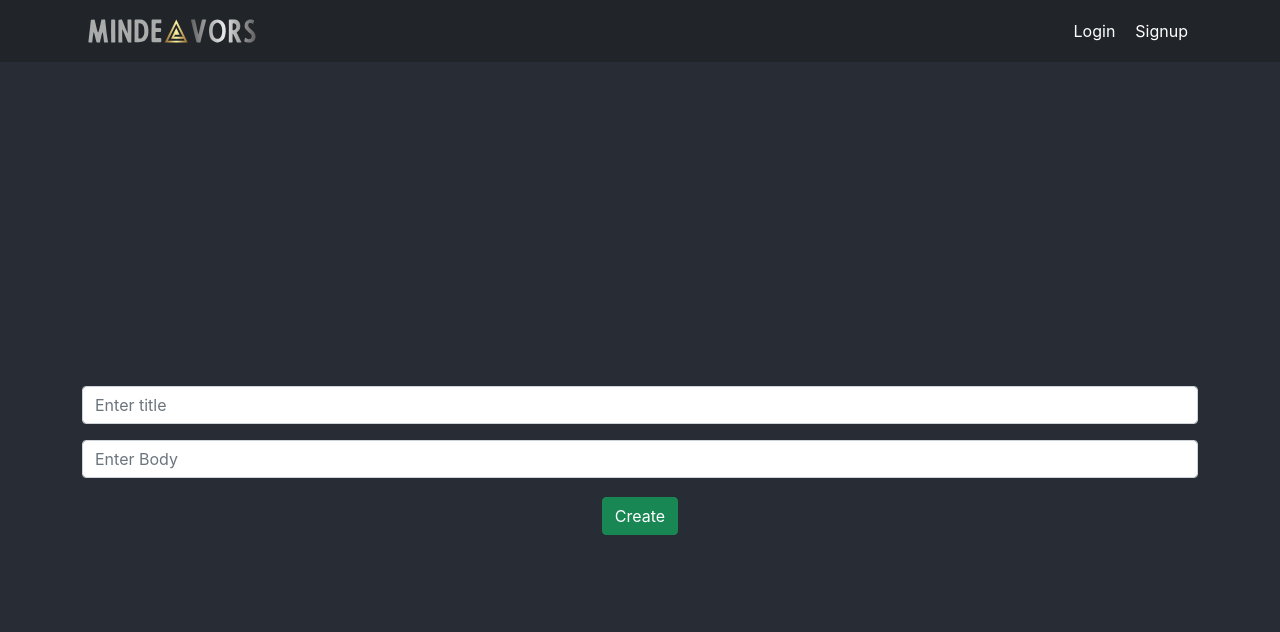
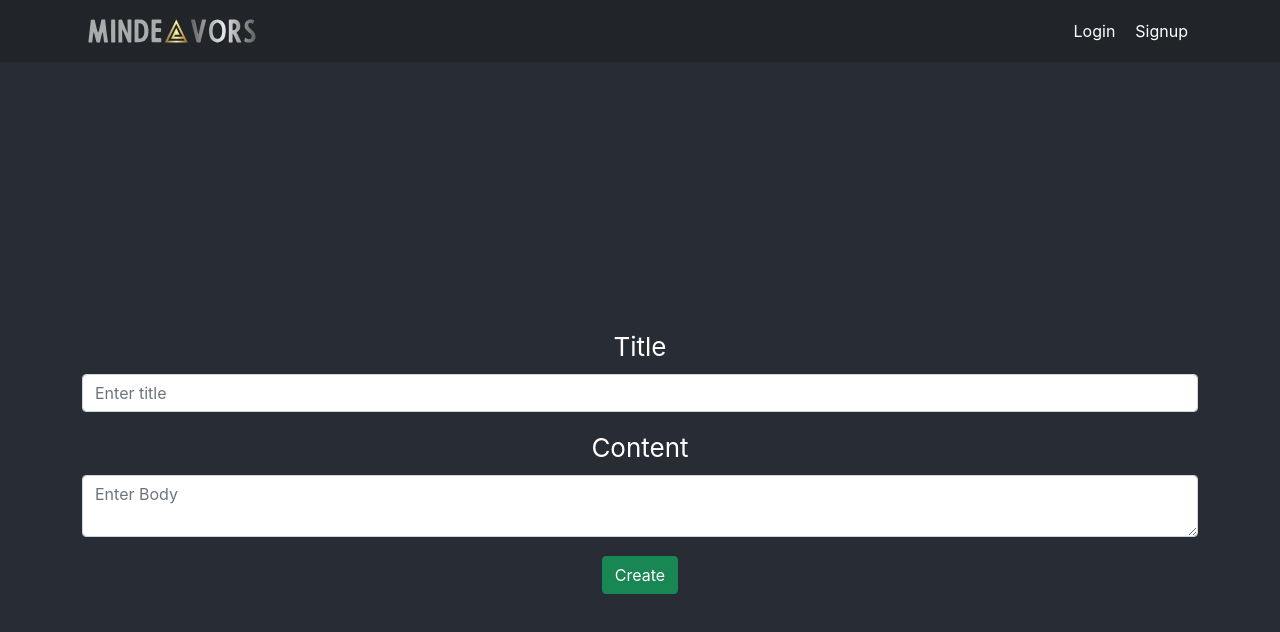
Before and after one commit to hossamabdulmagid/Mindeavors, a React (Create React App) app: page /create-post in a window 1280 px wide. Shown: the top 632 px of the page. Built offline with nearby package versions, Linux system fonts and the light colour scheme; no server answers.

Commit message:
change input to text area in CreatePost

```diff
--- a/src/App.jsx
+++ b/src/App.jsx
@@ -50,6 +50,8 @@ const App = ({currentUser, setCurrentUser}) => {
                         <Route path="/posts/:id" element={<SinglePost/>}/>
                         <Route path="/edit-post/:id" element={<EditPost/>}/>
                         <Route path="/create-post" element={<CreatePost/>}/>
+                        <Route path="/create-post"
+                               element={currentUser ? <Navigate to="/create-post"/> : <CreatePost/>}/>
                     </Routes>
                 </header>
             </div>
--- a/src/components/createpost/createpost.component.jsx
+++ b/src/components/createpost/createpost.component.jsx
@@ -53,6 +53,9 @@ const CreatePost = ({Do_createPost, newPostData}) => {
                     </div>
                     : <Form onSubmit={handleSubmit}>
                         <Form.Group className="mb-3" controlId="formBasicEmail">
+                            <Form.Label>
+                                Title
+                            </Form.Label>
                             <Form.Control
                                 type="text"
                                 placeholder="Enter title"
@@ -63,11 +66,15 @@ const CreatePost = ({Do_createPost, newPostData}) => {
 
                         </Form.Group>
                         <Form.Group className="mb-3" controlId="formBasicPassword">
+                            <Form.Label>
+                                Content
+                            </Form.Label>
                             <Form.Control
-                                type="text"
+                                as="textarea"
                                 placeholder="Enter Body"
                                 onChange={handleChange}
                                 name={"body"}
+                                className={'textarea'}
                                 required
                             />
                         </Form.Group>
--- a/src/page/homepage/homepage.component.jsx
+++ b/src/page/homepage/homepage.component.jsx
@@ -1,4 +1,4 @@
-import Logohomepage from '../../homepage.png'
+import LogoHomePage from '../../homepage.png'
 import {RapperHeaderComponent} from "../../page/homepage/homepage.styles";
 import {connect} from 'react-redux';
 import {Do_get_posts} from "../../redux/posts/post-action";
@@ -29,7 +29,6 @@ const Homepage = ({Do_get_posts, allPosts, allPostsLoading}) => {
     useEffect(() => {
         Do_get_posts();
 
-
     }, [Do_get_posts])
 
 
@@ -37,7 +36,7 @@ const Homepage = ({Do_get_posts, allPosts, allPostsLoading}) => {
         <RapperHeaderComponent className={'container'}>
 
 
-            <img src={Logohomepage} alt={"HomePage"}/>
+            <img src={LogoHomePage} alt={"HomePage"}/>
             <h1 className={"About"}>
                 {title.toUpperCase()}
             </h1>
```
